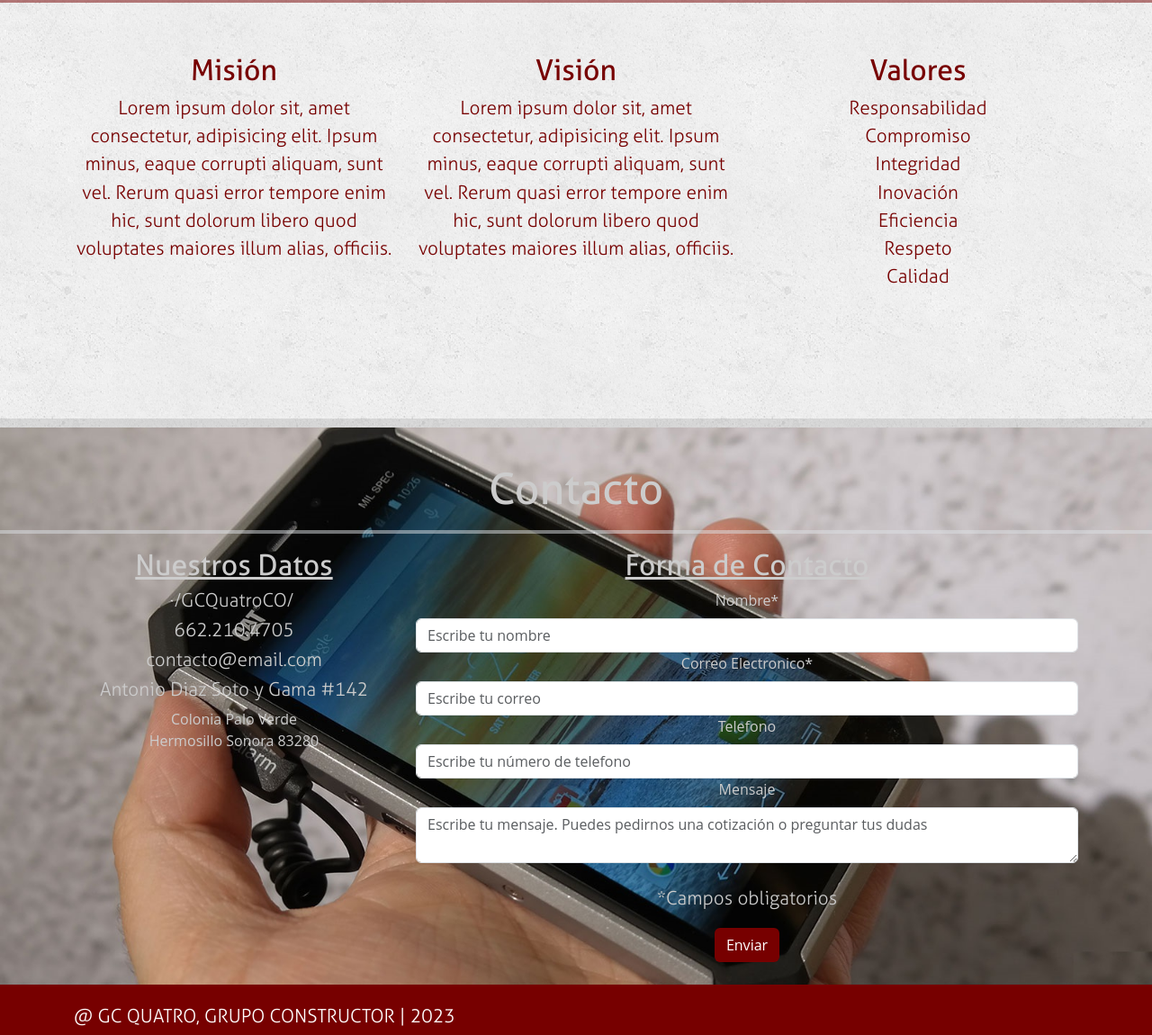
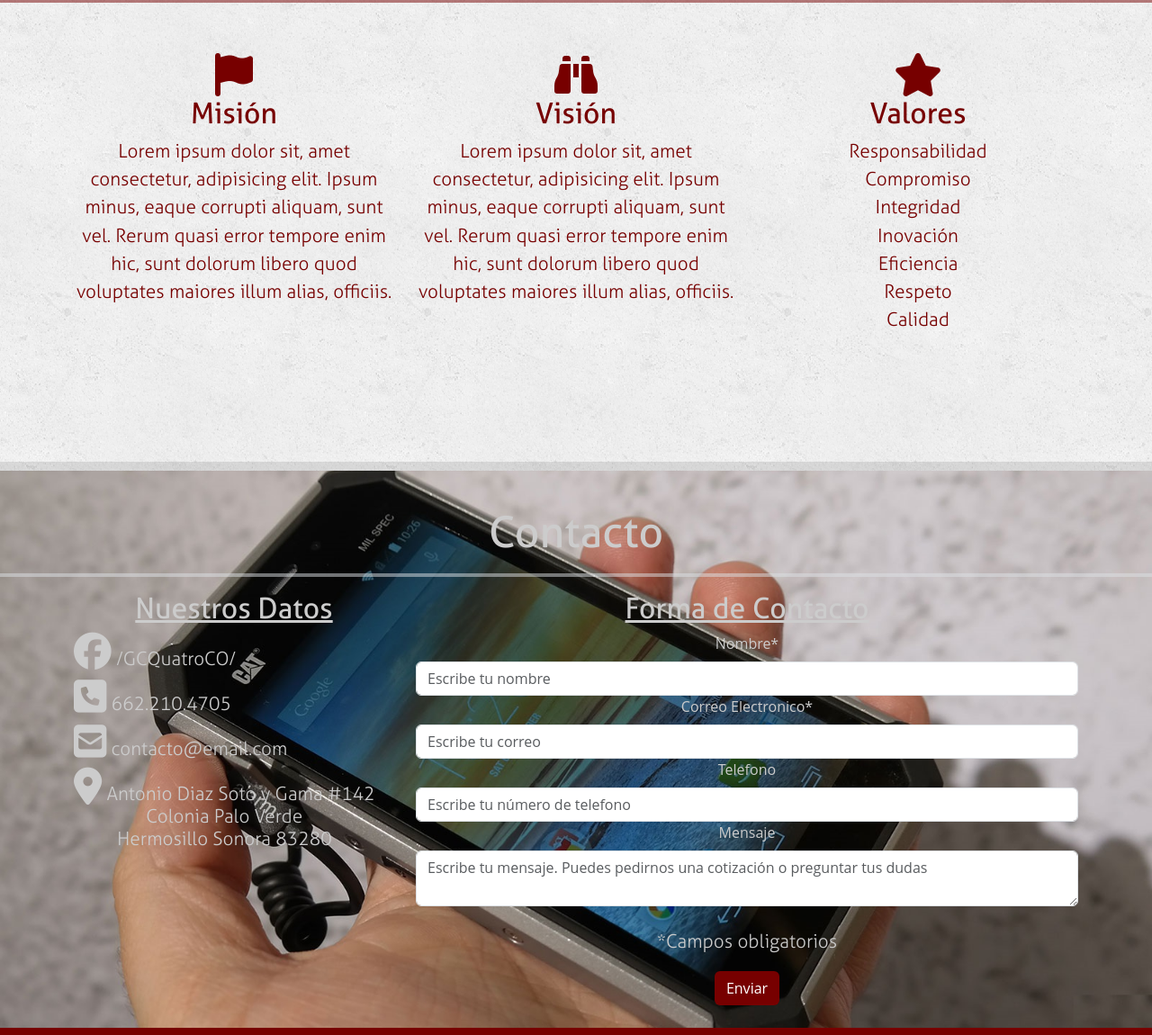
Before and after one commit to jprietofCode/contructora, a plain HTML site: page index.html in a window 1280 px wide. Shown: the part 883-2033 px from the top of the page at 90% size. Drawn offline with nearby package versions, Linux system fonts and the light colour scheme.

Commit message:
ajustes de estructura y estilos finales

```diff
--- a/index.html
+++ b/index.html
@@ -24,6 +24,12 @@
 	        </li>
 	        <li class="nav-item">
 	          <a class="nav-link" href="#contacto-wrapper">Contacto</a>
+	        </li>
+	        <li class="nav-item-icon">
+	          <a class="nav-link" href="#"><i class="fa-brands fa-square-facebook fa-2x"></i></a>
+	        </li>
+	        <li class="nav-item-icon">
+	          <a class="nav-link" href="mailto:correo@email.com"><i class="fa-solid fa-envelope fa-2x"></i></a>
 	        </li>
 	      </ul>
 	    </div>
@@ -72,14 +78,17 @@
 		<div class="container nosotros">
 			<div class="row">
 				<div class="col-sm-4 col-sm-4-nosotros">
+					<i class="fa-solid fa-flag fa-3x"></i>
 					<h3>Misión</h3>
 					<p>Lorem ipsum dolor sit, amet consectetur, adipisicing elit. Ipsum minus, eaque corrupti aliquam, sunt vel. Rerum quasi error tempore enim hic, sunt dolorum libero quod voluptates maiores illum alias, officiis.</p>
 				</div>
 				<div class="col-sm-4 col-sm-4-nosotros">
+					<i class="fa-solid fa-binoculars fa-3x"></i>
 					<h3>Visión</h3>
 					<p>Lorem ipsum dolor sit, amet consectetur, adipisicing elit. Ipsum minus, eaque corrupti aliquam, sunt vel. Rerum quasi error tempore enim hic, sunt dolorum libero quod voluptates maiores illum alias, officiis.</p>
 				</div>
 				<div class="col-sm-4 col-sm-4-nosotros">
+					<i class="fa-solid fa-star fa-3x"></i>
 					<h3>Valores</h3>
 					<p>Responsabilidad<br>Compromiso<br>Integridad<br>Inovación<br>Eficiencia<br>
 					Respeto<br>Calidad</p>
@@ -96,15 +105,11 @@
 				<!--  4 Column left-->
 				<div class="col-sm-4 col-sm-4-datos">
 					<h3><u>Nuestros Datos</u></h3>
-					<div class="datos">
-						<h4>/GCQuatroCO/</h4>
-						<h4>662.210.4705</h4>
-						<h4>contacto@email.com</h4>
-						<h4>Antonio Diaz Soto y Gama #142</h4>
-						<div>Colonia Palo Verde
-							<br>
-							Hermosillo Sonora 83280
-						</div>
+					<div class="datos d-flex flex-column align-items-start">
+						<h4><i class="fa-brands fa-facebook fa-2x"></i> /GCQuatroCO/</h4>
+						<h4><i class="fa-solid fa-square-phone fa-2x"></i> 662.210.4705</h4>
+						<h4><i class="fa-solid fa-square-envelope fa-2x"></i> contacto@email.com</h4>
+						<h4><i class="fa-solid fa-location-dot fa-2x"></i> Antonio Diaz Soto y Gama #142 <br>Colonia Palo Verde<br>Hermosillo Sonora 83280</h4>
 					</div>
 				</div>
 				<!-- 8 Column right-->
@@ -149,6 +154,7 @@
 			</div>
 		</div>
 	</section>
+	<script src="https://kit.fontawesome.com/a147657372.js" crossorigin="anonymous"></script>
 	<script src="https://cdn.jsdelivr.net/npm/bootstrap@5.3.0-alpha3/dist/js/bootstrap.bundle.min.js" integrity="sha384-ENjdO4Dr2bkBIFxQpeoTz1HIcje39Wm4jDKdf19U8gI4ddQ3GYNS7NTKfAdVQSZe" crossorigin="anonymous"></script>
 </body>
 </html>
```
